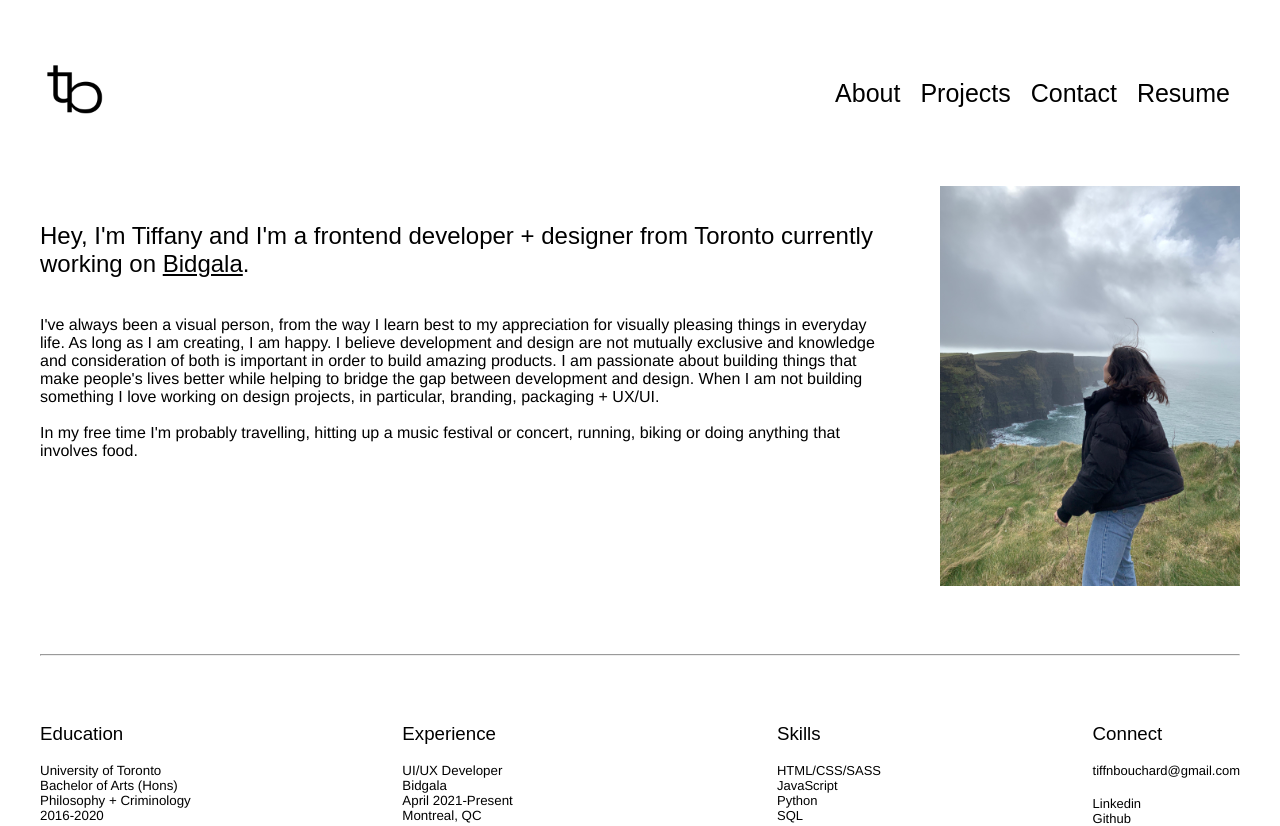
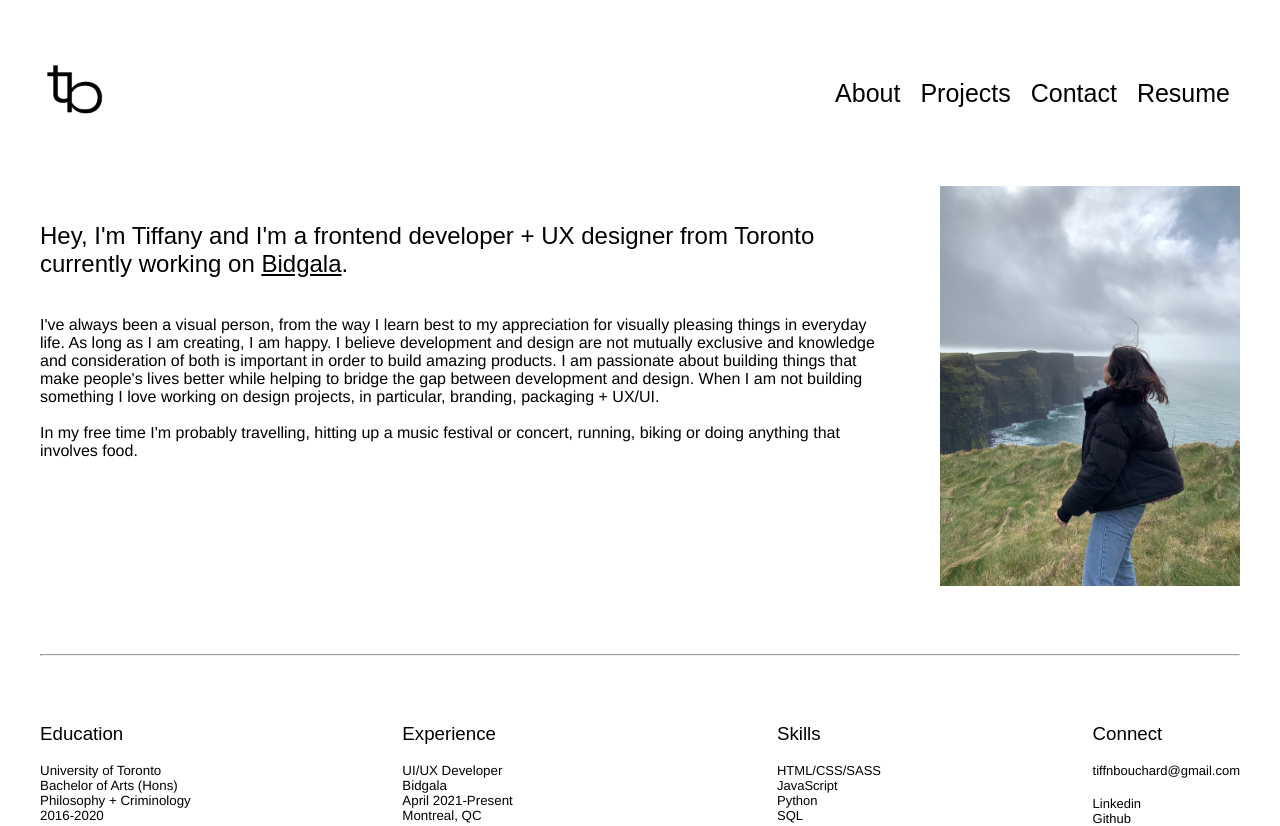
Before and after one commit to tiffbouchard/portfolio2, a React (Create React App) app: page /about in a window 1280 px wide. Shown: the top 826 px of the page. Built offline with nearby package versions, Linux system fonts and the light colour scheme; a web font is replaced by a local one.

Commit message:
Update About.js

```diff
--- a/src/pages/About.js
+++ b/src/pages/About.js
@@ -86,7 +86,7 @@ const IndexPage = props => {
           <div className="main-img">
             <div className="main-info">
               <p>
-                <h2>Hey, I'm Tiffany and I'm a frontend developer + designer from Toronto currently working on <a href="https://instagram.com/bidgala" target="_blank" rel="noreferrer"><u>Bidgala</u></a>.</h2>
+                <h2>Hey, I'm Tiffany and I'm a frontend developer + UX designer from Toronto currently working on <a href="https://instagram.com/bidgala" target="_blank" rel="noreferrer"><u>Bidgala</u></a>.</h2>
                 <br />
                 I've always been a visual person, from the way I learn best to my appreciation for visually pleasing things in everyday life. As long as I am creating, I am happy. I believe development and design are not mutually exclusive and knowledge and consideration of both is important in order to build amazing products. I am passionate about building things that make people's lives better while helping to bridge the gap between development and design. When I am not building something I love working on design projects, in particular, branding, packaging + UX/UI.
                 <br />
```
